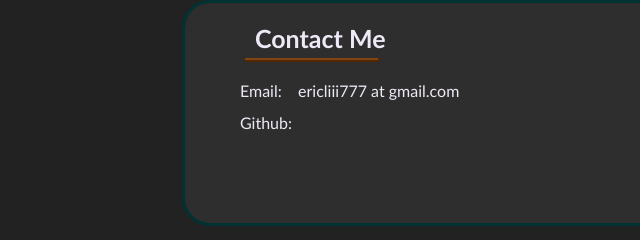
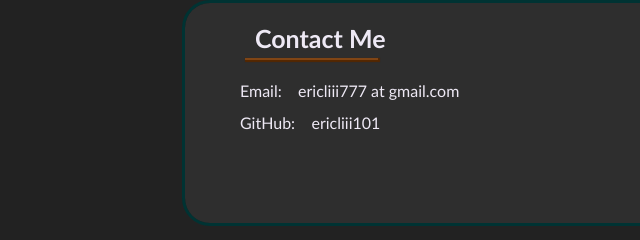
Before and after one commit to ericliii101/ericliii101.github.io, a plain HTML site: page contact.html in a window 1280 px wide. Shown: the part 197-437 px from the top of the page, 0-640 px from the left. Drawn offline with Linux system fonts and the light colour scheme.

Commit message:
Update contact.html

```diff
--- a/contact.html
+++ b/contact.html
@@ -32,7 +32,7 @@
         <div class="separator-bio-contact" aria-label="heading and content separator"></div>
         <p class="contact-content" aria-label="contact info">
             Email: &nbsp;&nbsp;&nbsp;ericliii777 at gmail.com <br>
-            Github:
+            GitHub: &nbsp;&nbsp;&nbsp;ericliii101
 
         </p>
 
```
